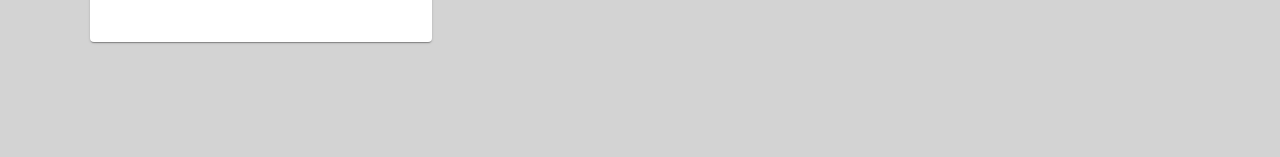
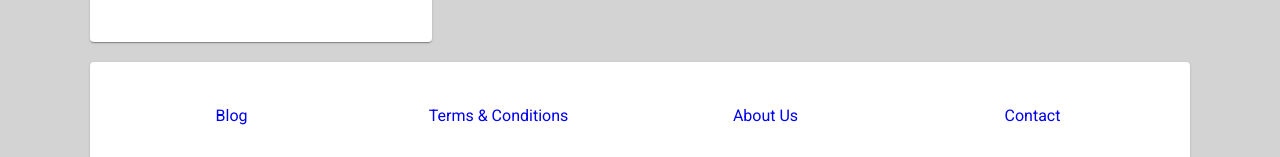
Before and after one commit to SanyiToth/simple-blog-angular, an Angular app: page / in a window 1280 px wide. Shown: the part 2230-2387 px from the top of the page. Before the commit the page ends 2292 px from the top, so only its background shows below. Built offline with nearby package versions, Linux system fonts and the light colour scheme; data requests are answered from the project's data file.

Commit message:
footer added

```diff
--- /dev/null
+++ b/src/app/about-us/about-us.component.html
@@ -0,0 +1 @@
+<p>about-us works!</p>
--- /dev/null
+++ b/src/app/about-us/about-us.component.ts
@@ -0,0 +1,15 @@
+import { Component, OnInit } from '@angular/core';
+
+@Component({
+  selector: 'app-about-us',
+  templateUrl: './about-us.component.html',
+  styleUrls: ['./about-us.component.css']
+})
+export class AboutUsComponent implements OnInit {
+
+  constructor() { }
+
+  ngOnInit(): void {
+  }
+
+}
--- a/src/app/app-routing.module.ts
+++ b/src/app/app-routing.module.ts
@@ -3,7 +3,6 @@ import {CommonModule} from '@angular/common';
 import {RouterModule, Routes} from '@angular/router';
 import {PostsComponent} from './posts/posts.component';
 import {PostDetailsComponent} from './post-details/post-details.component';
-import {HeaderComponent} from './header/header.component';
 import {NotFoundComponentComponent} from './not-found-component/not-found-component.component';
 
 const routes: Routes = [
--- a/src/app/app.component.html
+++ b/src/app/app.component.html
@@ -1,2 +1,2 @@
-
 <router-outlet></router-outlet>
+<app-footer></app-footer>
--- a/src/app/app.module.ts
+++ b/src/app/app.module.ts
@@ -1,23 +1,29 @@
 import {NgModule} from '@angular/core';
 import {BrowserModule} from '@angular/platform-browser';
 import {MatCardModule} from '@angular/material/card';
+import {MatListModule} from '@angular/material/list';
 import {AppComponent} from './app.component';
 import {PostsModule} from './posts/posts.module';
 import { AppRoutingModule } from './app-routing.module';
 import {RouterModule} from '@angular/router';
 import { NotFoundComponentComponent } from './not-found-component/not-found-component.component';
+import { FooterComponent } from './footer/footer.component';
+import { AboutUsComponent } from './about-us/about-us.component';
 
 
 @NgModule({
   declarations: [
     AppComponent,
     NotFoundComponentComponent,
+    FooterComponent,
+    AboutUsComponent,
 
   ],
   imports: [
     BrowserModule,
     PostsModule,
     MatCardModule,
+    MatListModule,
     AppRoutingModule,
     RouterModule
 
--- /dev/null
+++ b/src/app/footer/footer.component.css
@@ -0,0 +1,15 @@
+
+a {
+  text-decoration: none;
+}
+
+mat-selection-list {
+  display: flex;
+  justify-content: space-around;
+  align-items: center;
+  height: 60px;
+}
+
+mat-list-option {
+  text-align: center;
+}
--- /dev/null
+++ b/src/app/footer/footer.component.html
@@ -0,0 +1,7 @@
+<mat-card>
+  <mat-selection-list [multiple]="false">
+    <mat-list-option *ngFor="let link of footerLinks" [value]="link">
+      <a [routerLink]="link.root"> {{link.title}}</a>
+    </mat-list-option>
+  </mat-selection-list>
+</mat-card>
--- /dev/null
+++ b/src/app/footer/footer.component.ts
@@ -0,0 +1,22 @@
+import {Component, OnInit} from '@angular/core';
+
+@Component({
+  selector: 'app-footer',
+  templateUrl: './footer.component.html',
+  styleUrls: ['./footer.component.css']
+})
+export class FooterComponent implements OnInit {
+  footerLinks = [
+    {title: 'Blog', root: ''},
+    {title: 'Terms & Conditions', root: ''},
+    {title: 'About Us', root: ''},
+    {title: 'Contact', root: ''}
+  ];
+
+  constructor() {
+  }
+
+  ngOnInit(): void {
+  }
+
+}
--- a/src/app/post-details/post-details.component.css
+++ b/src/app/post-details/post-details.component.css
@@ -1,18 +1,22 @@
 @import url('https://fonts.googleapis.com/css2?family=Roboto&display=swap');
+
 
 h1 {
   font-family: 'Roboto', sans-serif;
   font-weight: bolder;
 }
-h2{
+
+h2 {
+  max-width: 50%;
   padding: 20px;
 }
 
 p {
   font-family: 'Roboto', sans-serif;
 }
-img{
-  width: 50%;
+
+img {
+  max-width: 50%;
 }
 
 mat-card {
@@ -26,4 +30,5 @@ mat-card {
 
 .body-mat-card {
   display: flex;
+  height: 70vh
 }
--- a/src/app/posts/posts.module.ts
+++ b/src/app/posts/posts.module.ts
@@ -15,6 +15,7 @@ import {HTTP_INTERCEPTORS} from '@angular/common/http';
 import {HttpErrorInterceptor} from './http-error.interceptor';
 import {RouterModule} from '@angular/router';
 import {HeaderComponent} from 'src/app/header/header.component';
+
 import {PostDetailsComponent} from 'src/app/post-details/post-details.component';
 
 @NgModule({
@@ -28,7 +29,8 @@ import {PostDetailsComponent} from 'src/app/post-details/post-details.component'
     SumPipe,
     UcfirstPipe,
     PostItemComponent,
-    TrucatePipe],
+    TrucatePipe,
+  ],
   exports: [
     PostsComponent
   ],
```
Also changed, not shown: src/app/about-us/about-us.component.css (added), 2 other files (tests, documents, lock files or other folders).
